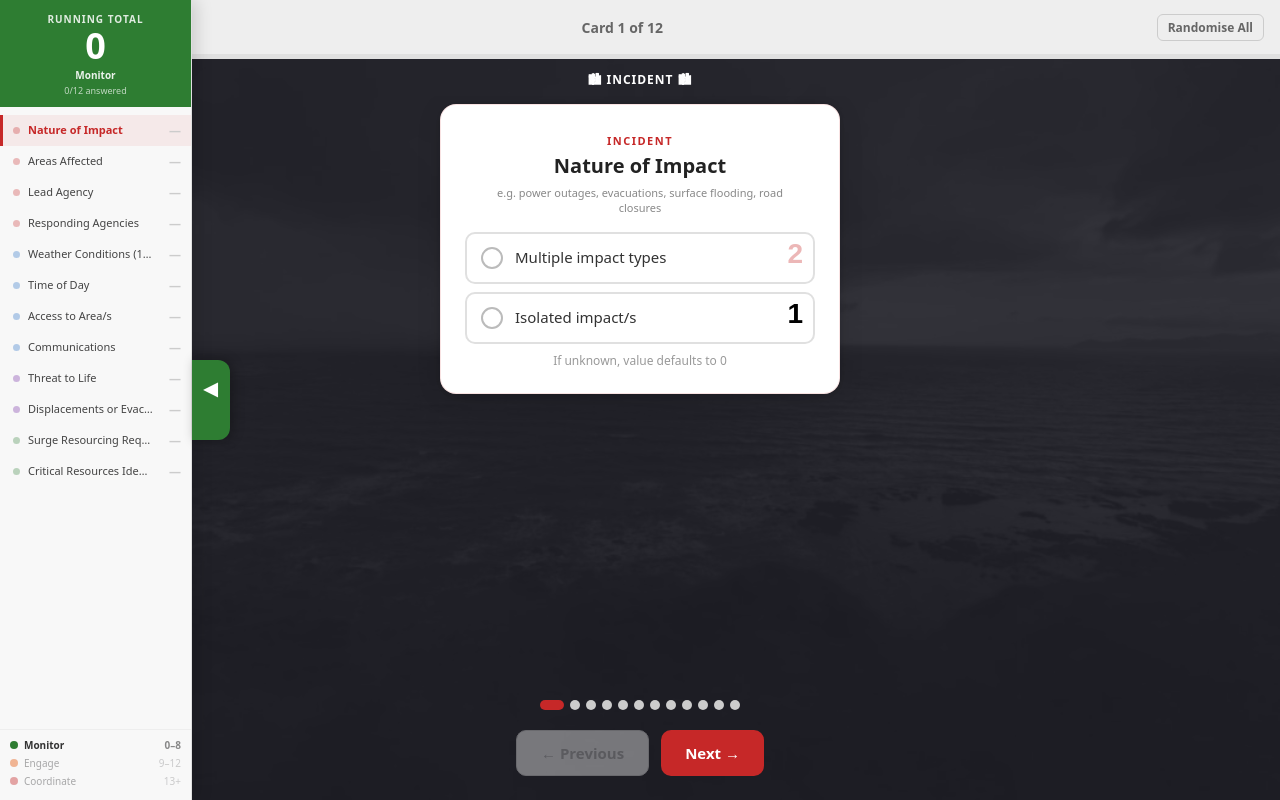
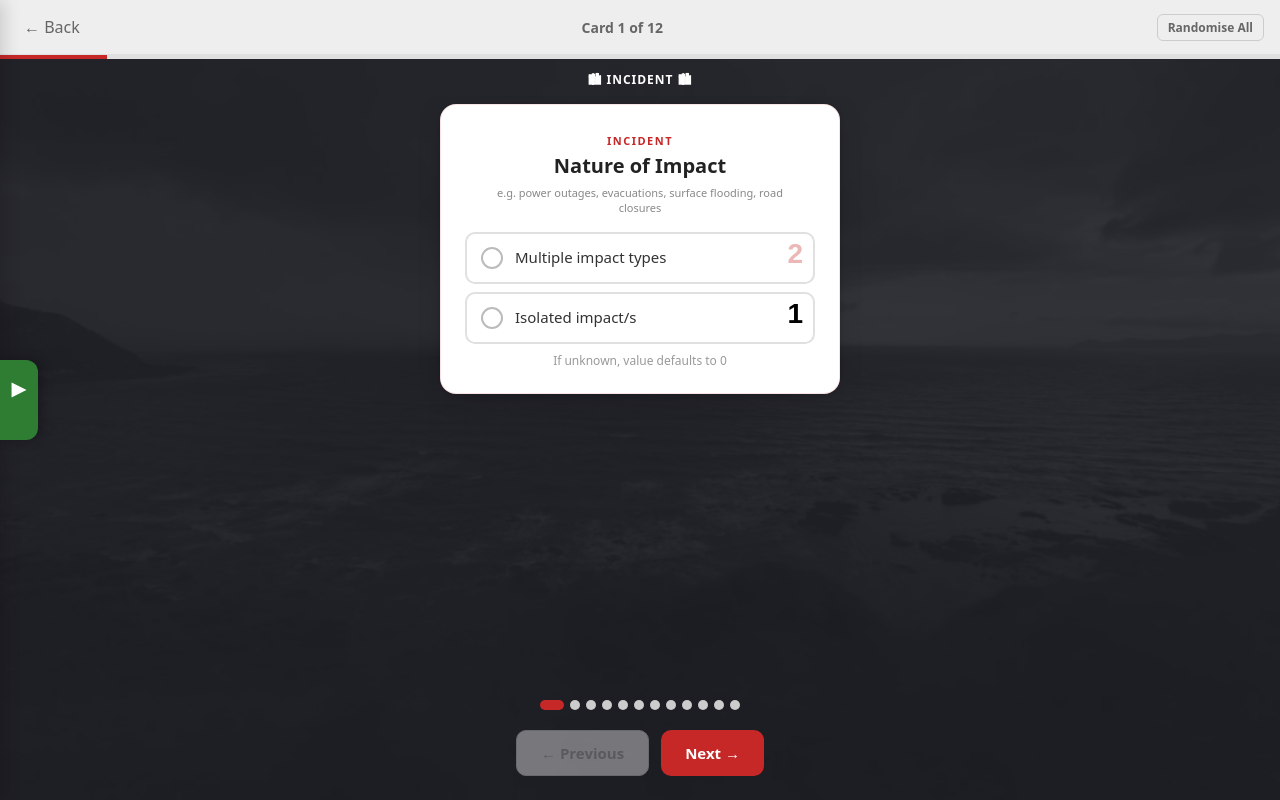
Before and after one commit to minceontoast/size-up-app, a React (Create React App) app: page / in a window 1280 px wide. Both pictures are taken after a click on the button "Begin Assessment". Built offline with nearby package versions, Linux system fonts and the light colour scheme; a web font is replaced by a local one.

Commit message:
Collapse score panel by default on launch

```diff
--- a/src/components/AssessmentScreen.js
+++ b/src/components/AssessmentScreen.js
@@ -5,7 +5,7 @@ import { FACTORS, SUITS } from '../data/factors';
 
 export default function AssessmentScreen({ selections, onSelect, onFinish, onBack, onRandomise }) {
   const [currentIndex, setCurrentIndex] = useState(0);
-  const [panelOpen, setPanelOpen] = useState(true);
+  const [panelOpen, setPanelOpen] = useState(false);
   const containerRef = useRef(null);
   const [touchStart, setTouchStart] = useState(null);
 
--- a/src/components/ResultScreen.js
+++ b/src/components/ResultScreen.js
@@ -223,7 +223,7 @@ function EditPanel({ factor, value, color, onSelect, onClose }) {
 export default function ResultScreen({ selections, onSelect, onReset, onBack }) {
   const [editingId, setEditingId] = useState(null);
   const [showExportModal, setShowExportModal] = useState(false);
-  const [panelOpen, setPanelOpen] = useState(true);
+  const [panelOpen, setPanelOpen] = useState(false);
 
   const result = calculateResult(selections, FACTORS);
   const urgency = URGENCY_LEVELS[result.level];
```
